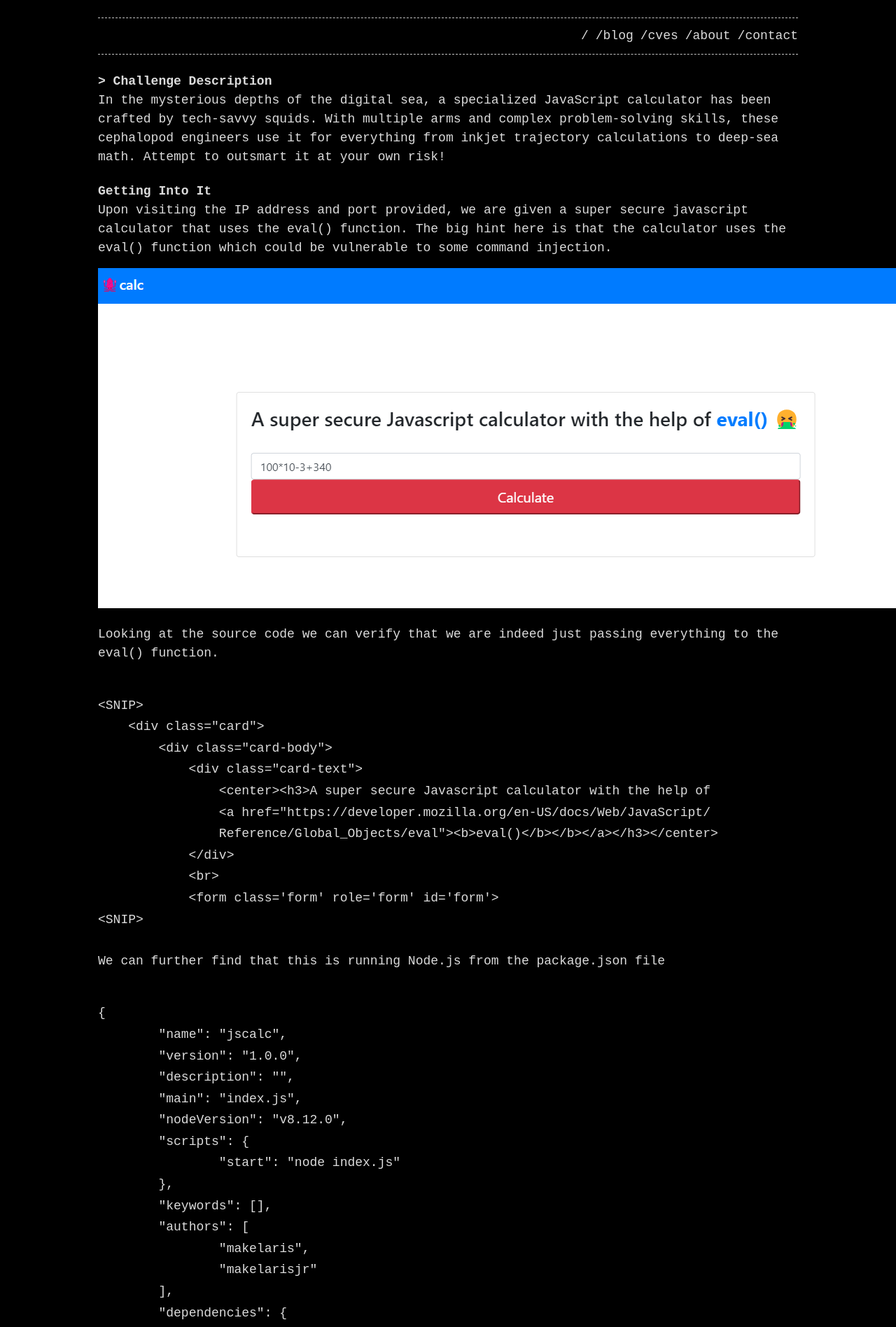
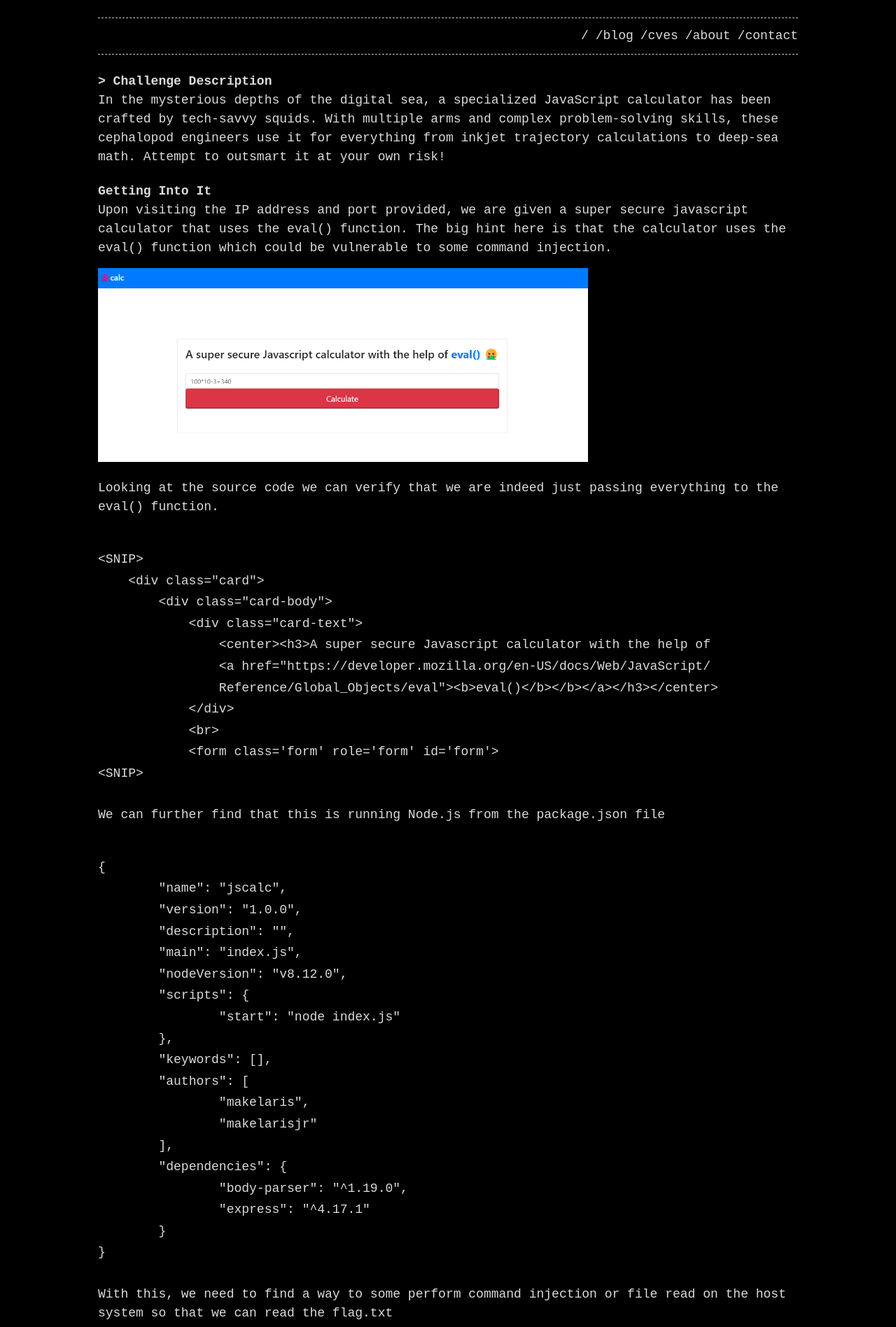
Before and after one commit to zw1tt3r1on/zw1tt3r1on.github.io, a Jekyll site: the page built from _posts/2024-01-16-htbweb-jscalc.markdown, in a window 1280 px wide. Shown: the top 1896 px of the page at 70% size. Built offline with Jekyll 4.4.1, drawn with Linux system fonts in a browser that asks for light colours.

Commit message:
update picture size of htbweb jscalc

```diff
--- a/_posts/2024-01-16-htbweb-jscalc.markdown
+++ b/_posts/2024-01-16-htbweb-jscalc.markdown
@@ -12,7 +12,7 @@ In the mysterious depths of the digital sea, a specialized JavaScript calculator
 
 Upon visiting the IP address and port provided, we are given a super secure javascript calculator that uses the eval() function. The big hint here is that the calculator uses the eval() function which could be vulnerable to some command injection.
 
-![](/assets/uploads/htb-web-jscalc/2024-01-16 15_36_01.png)
+<img src="/assets/uploads/htb-web-jscalc/2024-01-16 15_36_01.png" width="70%">
 
 Looking at the source code we can verify that we are indeed just passing everything to the eval() function.
 
```
